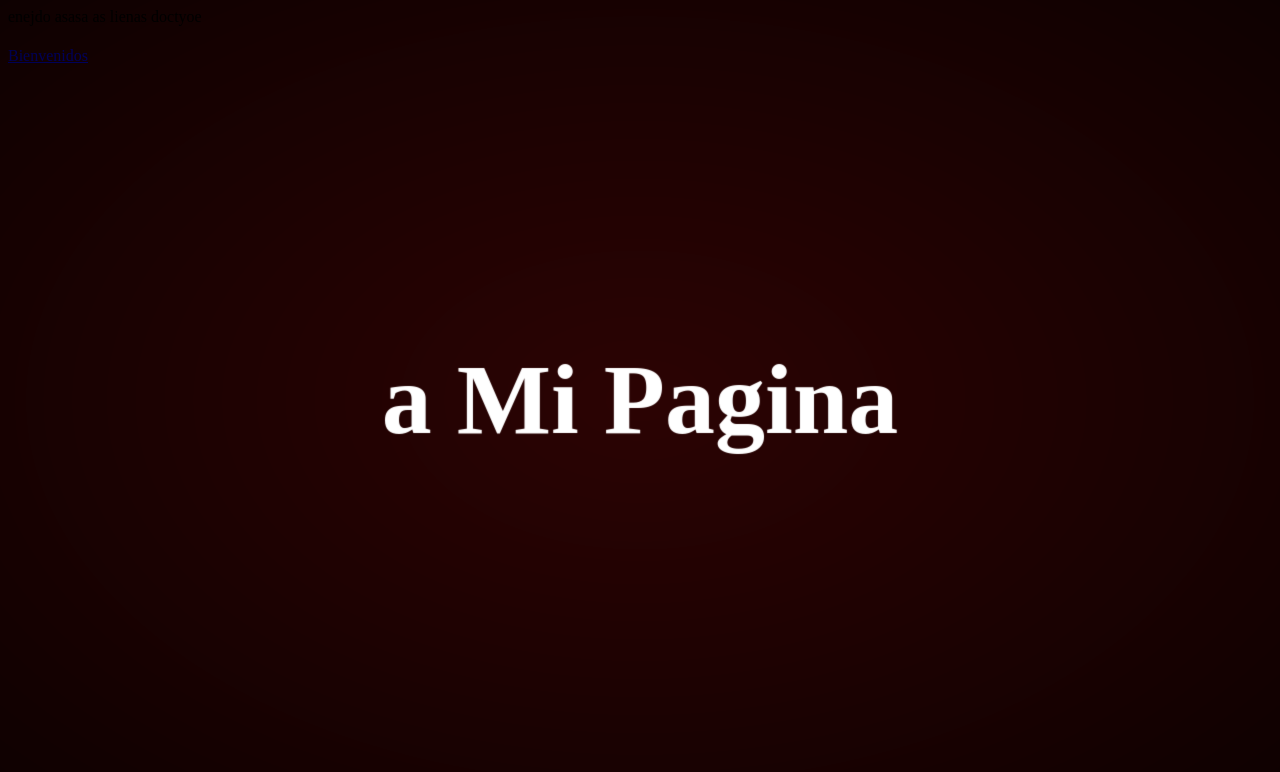
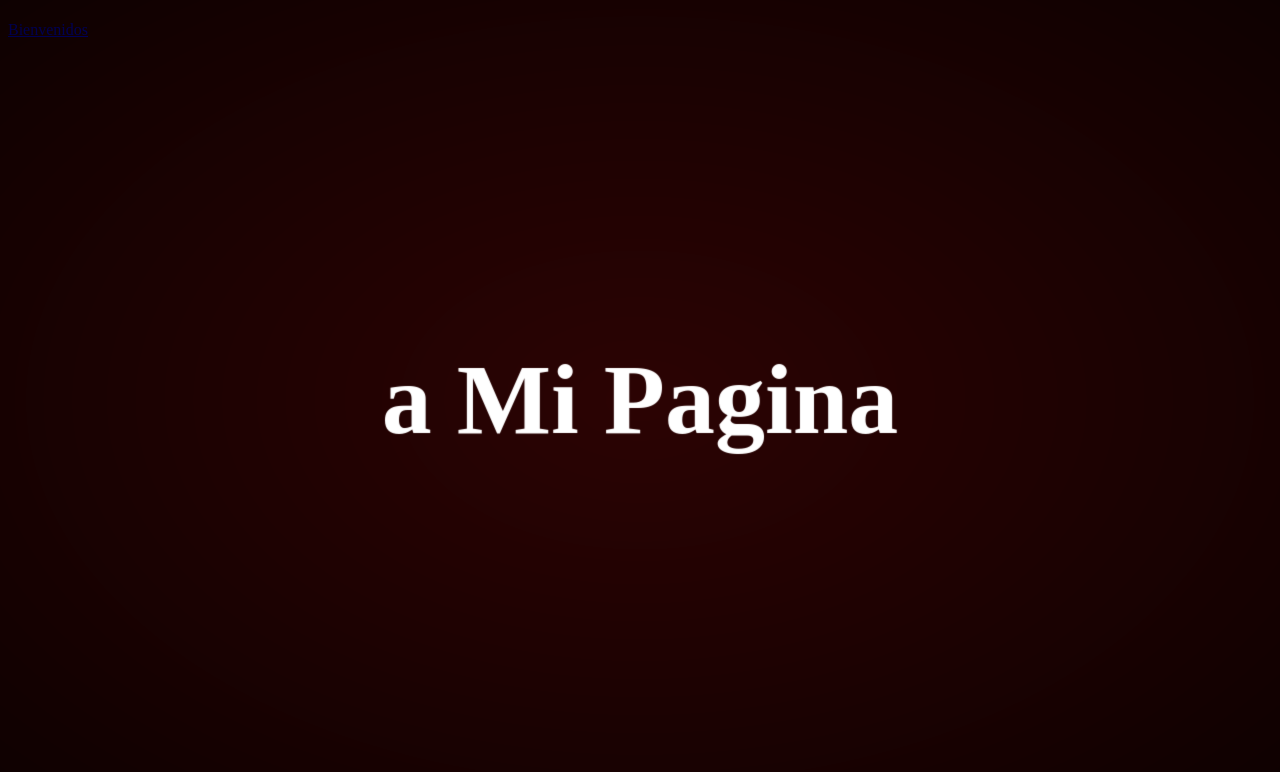
Before and after one commit to julnarot/ExamRedesSistemas, a plain HTML site: page index.html in a window 1280 px wide. Drawn offline with Linux system fonts and the light colour scheme.

Commit message:
commit automatico crontab

```diff
--- a/index.html
+++ b/index.html
@@ -13,11 +13,6 @@
     </head>
 
     <body>
-
-enejdo
-asasa
-as lienas
-doctyoe
     <div class="container">
 
             <h1 class="main">
@@ -33,7 +28,7 @@ doctyoe
 					<h2 class="frame-2">a Mi Pagina</h2>
 					<h2 class="frame-3">Web</h2>
 					<h2 class="frame-4">25/junio/2013</h2>
-					<h2 class="frame-5"><span>Salvemos el planeta!</span> <span>En </span> <span>La hora del planeta.</span></h2>
+					<h2 class="frame-5"><span>Salvemos el planeta!</span> <span>En </span> <span>La hora del planeta. yeahh!!</span></h2>
 <!--                                        <a class="sp-circle-link" href="index.jsp">Join us!</a>-->
 				</div>
 			</div>
```
